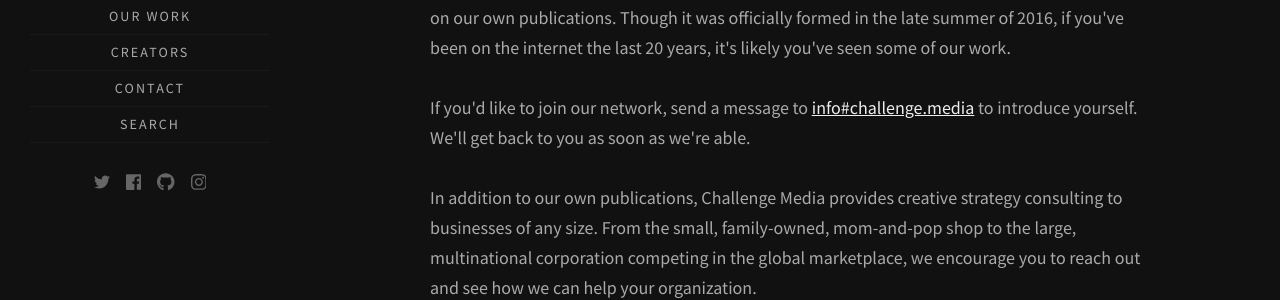
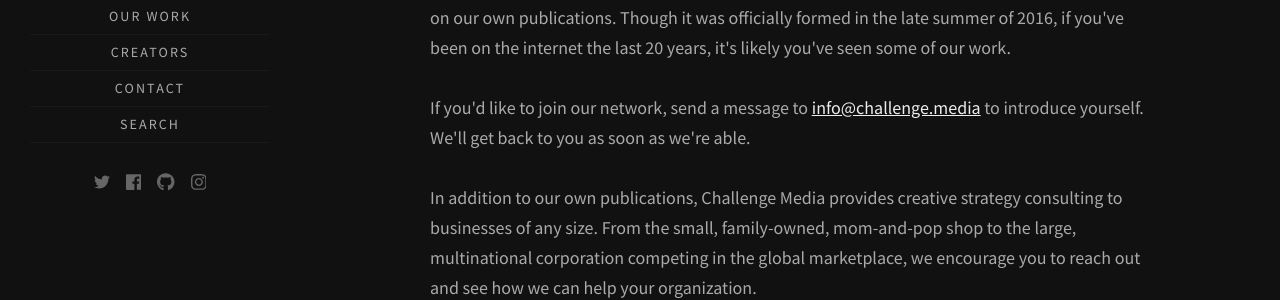
Before and after one commit to challengemedia/challenge.media, a Jekyll site: the page built from about.html, in a window 1280 px wide and 900 px high. Shown: the part 389-689 px from the top of the window. Built offline with Jekyll 4.4.1, drawn with Linux system fonts in a browser that asks for light colours; some web fonts are replaced.

```diff
--- a/about.html
+++ b/about.html
@@ -14,7 +14,7 @@ title: About
     Motto: "Challenge Everything."</p>
     <p>Challenge Media is a new media company made for a new age.<br><br/>
     What began as a loose collective posting art wherever there was a submit/post button, Challenge Media finally went legitimate and was organized into a network of creatives working on our own publications. Though it was officially formed in the late summer of 2016, if you've been on the internet the last 20 years, it's likely you've seen some of our work.<br><br/>
-    If you'd like to join our network, send a message to <a href="mailto:info@challenge.media">info#challenge.media</a> to introduce yourself. We'll get back to you as soon as we're able.<br></br>
+    If you'd like to join our network, send a message to <a href="mailto:info@challenge.media">info@challenge.media</a> to introduce yourself. We'll get back to you as soon as we're able.<br></br>
     In addition to our own publications, Challenge Media provides creative strategy consulting to businesses of any size. From the small, family-owned, mom-and-pop shop to the large, multinational corporation competing in the global marketplace, we encourage you to reach out and see how we can help your organization.<br></br>
     Challenge Media is a unique startup that is uncompromising in its belief in creative and editorial independence. The company refuses to cater to outside shareholder investment or change course based on the whims of venture capital. The company refuses to rely on donations or apply for federal and/or non-governmental organizational grants. While we do work with advertisers, annual budgetary decisions are made solely upon the input/output of completed work and our subscription base.<br><br/>
     We do all this to protect our publications and our independence. Strictly operating this way allows our business to remain committed to our principles and it allows the greatest amount of freedom in thought and opinion.<br></br>
```
